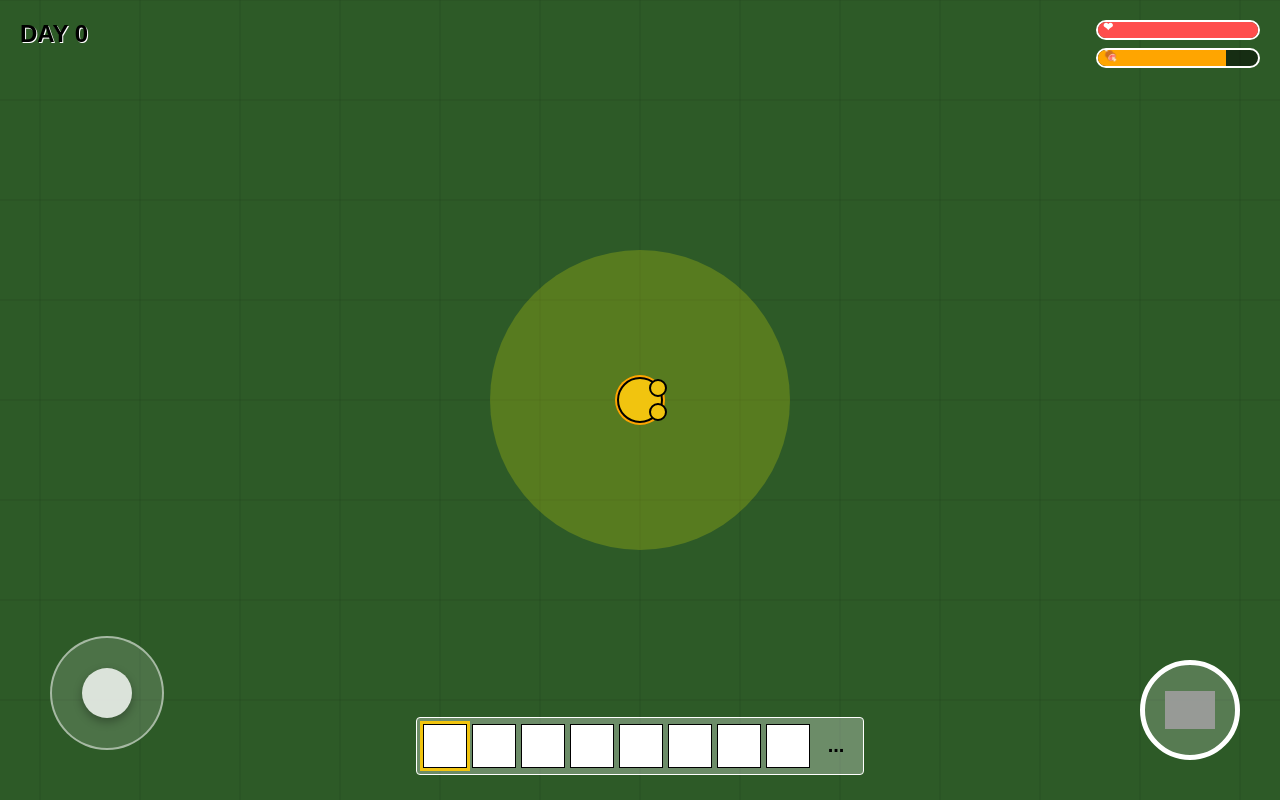
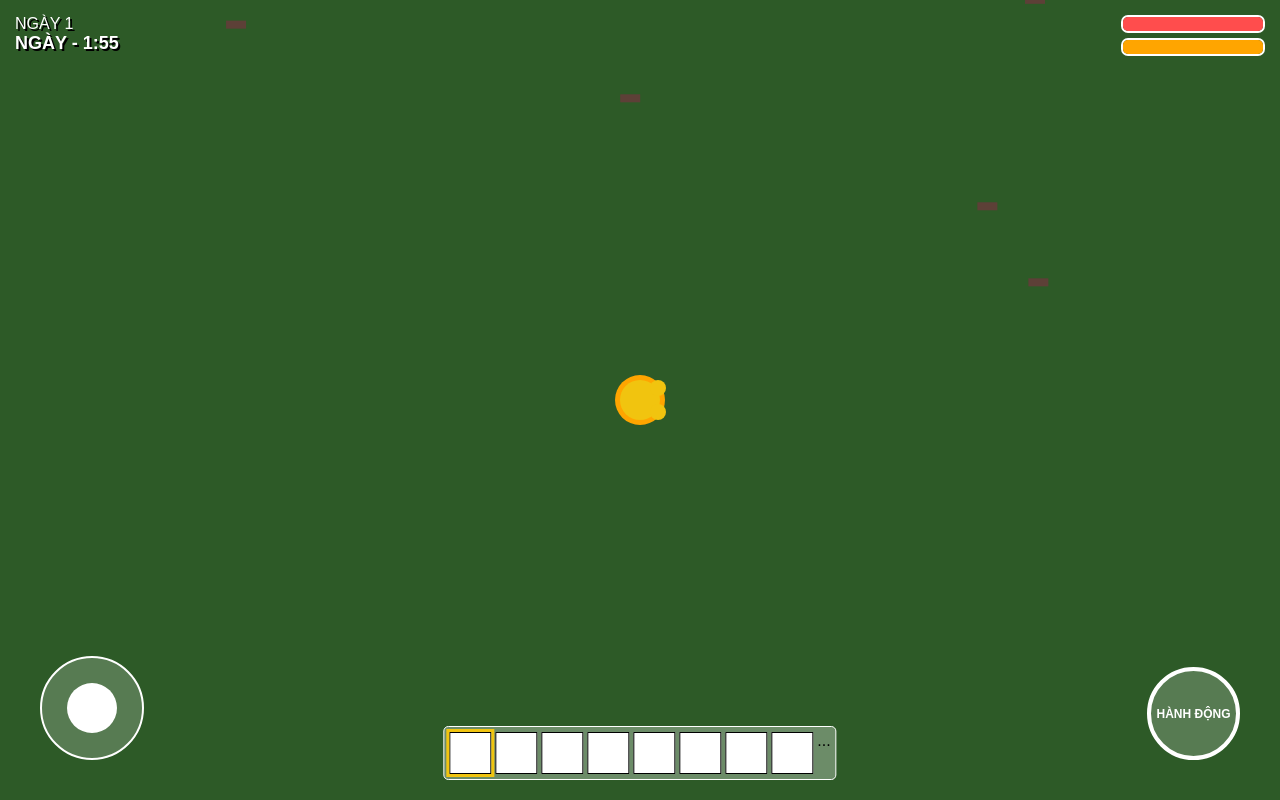
Before and after one commit to nguyenthanhduy281009-art/Island-Escape, a plain HTML site: page index.html in a window 1280 px wide. Drawn offline with Linux system fonts and the light colour scheme; grey boxes are pictures that could not be loaded.

Commit message:
Modify game title and enhance UI and mechanics
Updated title and improved UI elements for better visibility. Enhanced game mechanics with day/night cycle and player inventory management.

```diff
--- a/index.html
+++ b/index.html
@@ -3,174 +3,184 @@
 <head>
     <meta charset="UTF-8">
     <meta name="viewport" content="width=device-width, initial-scale=1.0, maximum-scale=1.0, user-scalable=no">
-    <title>Island Survival - Pro Version</title>
+    <title>Survival Island - Day/Night Cycle</title>
     <style>
-        body, html { margin: 0; padding: 0; width: 100%; height: 100%; overflow: hidden; background: #1a472a; touch-action: none; font-family: 'Arial', sans-serif; }
+        body, html { margin: 0; padding: 0; width: 100%; height: 100%; overflow: hidden; background: #1a472a; touch-action: none; font-family: Arial; user-select: none; }
         canvas { display: block; }
         #ui { position: absolute; top: 0; left: 0; width: 100%; height: 100%; pointer-events: none; z-index: 10; }
         #ui * { pointer-events: auto; }
 
-        /* Chỉ số - Góc phải trên */
-        .stats { position: absolute; top: 20px; right: 20px; display: flex; flex-direction: column; gap: 8px; }
-        .bar { width: 160px; height: 16px; background: rgba(0,0,0,0.5); border: 2px solid #fff; border-radius: 10px; overflow: hidden; position: relative; }
-        #hp-bar { width: 100%; height: 100%; background: #ff4d4d; transition: 0.3s; }
-        #food-bar { width: 80%; height: 100%; background: #ffa500; transition: 0.3s; }
-        .bar-icon { position: absolute; left: 5px; top: -2px; font-size: 12px; color: white; font-weight: bold; z-index: 2; }
+        /* Stats & Day/Night */
+        .header { position: absolute; top: 15px; left: 15px; color: white; text-shadow: 2px 2px #000; }
+        #time-label { font-size: 18px; font-weight: bold; }
+        .stats { position: absolute; top: 15px; right: 15px; }
+        .bar { width: 140px; height: 14px; background: rgba(0,0,0,0.5); border: 2px solid #fff; border-radius: 7px; margin-bottom: 5px; overflow: hidden; }
+        #hp-bar { width: 100%; height: 100%; background: #ff4d4d; }
+        #food-bar { width: 100%; height: 100%; background: #ffa500; }
 
-        /* Day Label - Góc trái trên */
-        #day-tag { position: absolute; top: 20px; left: 20px; color: #000; font-size: 24px; font-weight: bold; text-shadow: 1px 1px white; }
+        /* Joystick */
+        #joy-bg { position: absolute; bottom: 40px; left: 40px; width: 100px; height: 100px; background: rgba(255,255,255,0.2); border-radius: 50%; border: 2px solid #fff; }
+        #joy-stick { position: absolute; top: 25px; left: 25px; width: 50px; height: 50px; background: #fff; border-radius: 50%; }
 
-        /* Joystick - Góc trái dưới */
-        #joy-bg { position: absolute; bottom: 50px; left: 50px; width: 110px; height: 110px; background: rgba(255,255,255,0.15); border: 2px solid rgba(255,255,255,0.5); border-radius: 50%; }
-        #joy-stick { position: absolute; top: 30px; left: 30px; width: 50px; height: 50px; background: rgba(255,255,255,0.8); border-radius: 50%; box-shadow: 0 4px 10px rgba(0,0,0,0.3); }
+        /* Hotbar */
+        .hotbar { position: absolute; bottom: 20px; left: 50%; transform: translateX(-50%); display: flex; gap: 4px; background: rgba(255,255,255,0.3); padding: 5px; border-radius: 5px; border: 1px solid #fff; }
+        .slot { width: 40px; height: 40px; background: #fff; border: 1px solid #000; display: flex; align-items: center; justify-content: center; font-size: 10px; font-weight: bold; }
+        .slot.active { outline: 3px solid #f1c40f; }
 
-        /* Hotbar 8 ô - Giống ảnh Duy gửi */
-        .hotbar { position: absolute; bottom: 25px; left: 50%; transform: translateX(-50%); display: flex; gap: 5px; background: rgba(255,255,255,0.3); padding: 6px; border-radius: 4px; border: 1px solid #fff; }
-        .slot { width: 42px; height: 42px; background: #fff; border: 1px solid #000; display: flex; align-items: center; justify-content: center; position: relative; }
-        .slot.active { outline: 3px solid #f1c40f; z-index: 5; }
-        .dots { width: 42px; height: 42px; display: flex; align-items: center; justify-content: center; font-weight: bold; color: black; font-size: 20px; }
-
-        /* Nút Hành Động - Giống ảnh (Có icon) */
-        #action-btn {
-            position: absolute; bottom: 40px; right: 40px; width: 90px; height: 90px;
-            background: rgba(255,255,255,0.2); border: 5px solid #fff; border-radius: 50%;
-            display: flex; align-items: center; justify-content: center;
-        }
-        #action-btn img { width: 50px; opacity: 0.9; }
+        /* Nút Hành Động */
+        #action-btn { position: absolute; bottom: 40px; right: 40px; width: 85px; height: 85px; background: rgba(255,255,255,0.2); border: 4px solid #fff; border-radius: 50%; display: flex; align-items: center; justify-content: center; color: white; font-weight: bold; font-size: 12px; text-align: center; cursor: pointer; }
     </style>
 </head>
 <body>
 
 <div id="ui">
-    <div id="day-tag">DAY 0</div>
+    <div class="header">
+        <div id="day-label">NGÀY 1</div>
+        <div id="time-label">SÁNG - 02:00</div>
+    </div>
     <div class="stats">
-        <div class="bar"><span class="bar-icon">❤</span><div id="hp-bar"></div></div>
-        <div class="bar"><span class="bar-icon">🍖</span><div id="food-bar"></div></div>
+        <div class="bar"><div id="hp-bar"></div></div>
+        <div class="bar"><div id="food-bar"></div></div>
     </div>
-
     <div id="joy-bg"><div id="joy-stick"></div></div>
-
-    <div class="hotbar">
-        <div class="slot active" onclick="sel(0)"></div>
-        <div class="slot" onclick="sel(1)"></div>
-        <div class="slot" onclick="sel(2)"></div>
-        <div class="slot" onclick="sel(3)"></div>
-        <div class="slot" onclick="sel(4)"></div>
-        <div class="slot" onclick="sel(5)"></div>
-        <div class="slot" onclick="sel(6)"></div>
-        <div class="slot" onclick="sel(7)"></div>
-        <div class="dots" onclick="alert('Mở rương')">...</div>
-    </div>
-
-    <div id="action-btn" onclick="doAction()">
-        <img src="https://cdn-icons-png.flaticon.com/512/1004/1004696.png" alt="Punch">
-    </div>
+    <div class="hotbar" id="hotbar"></div>
+    <div id="action-btn" onclick="handleAction()">HÀNH ĐỘNG</div>
 </div>
 
 <canvas id="game"></canvas>
 
 <script>
-    const cvs = document.getElementById('game');
-    const ctx = cvs.getContext('2d');
-    cvs.width = window.innerWidth;
-    cvs.height = window.innerHeight;
+    const cvs = document.getElementById('game'), ctx = cvs.getContext('2d');
+    cvs.width = window.innerWidth; cvs.height = window.innerHeight;
 
-    // --- Biến Hệ Thống ---
-    let player = {
-        x: 0, y: 0, // Vị trí trong thế giới (World)
-        angle: 0, // Hướng xoay
-        speed: 4,
-        size: 22
-    };
+    // --- Biến Game ---
+    let world = { wood: [] };
+    let player = { x: 0, y: 0, angle: 0, speed: 4, inventory: Array(8).fill(null), activeSlot: 0 };
+    let campfire = { x: 0, y: 0, level: 1, woodNeeded: 3, woodInside: 0, radius: 150 };
     let joy = { x: 0, y: 0, active: false };
-    let camera = { x: 0, y: 0 };
+    let cycle = { phase: 'Ngày', timeLeft: 120, day: 1 }; // 120s = 2p
 
-    // --- Joystick Cảm ứng & Chuột ---
-    const jBg = document.getElementById('joy-bg');
-    const jSt = document.getElementById('joy-stick');
+    // Khởi tạo củi ngẫu nhiên
+    for(let i=0; i<20; i++) spawnWood();
 
-    function handleInput(clientX, clientY) {
-        if(!joy.active) return;
-        const r = jBg.getBoundingClientRect();
-        const cx = r.left + 55, cy = r.top + 55;
-        let dx = clientX - cx, dy = clientY - cy;
-        const d = Math.min(Math.sqrt(dx*dx + dy*dy), 55);
-        const ang = Math.atan2(dy, dx);
-
-        jSt.style.transform = `translate(${Math.cos(ang)*d}px, ${Math.sin(ang)*d}px)`;
-        joy.x = Math.cos(ang) * (d/55);
-        joy.y = Math.sin(ang) * (d/55);
-        player.angle = ang; // Cập nhật hướng xoay nhân vật
+    function spawnWood() {
+        world.wood.push({ x: (Math.random()-0.5)*2000, y: (Math.random()-0.5)*2000 });
     }
 
+    // --- Chu kỳ Ngày Đêm ---
+    setInterval(() => {
+        cycle.timeLeft--;
+        if(cycle.timeLeft <= 0) {
+            cycle.phase = cycle.phase === 'Ngày' ? 'Đêm' : 'Ngày';
+            cycle.timeLeft = 120;
+            if(cycle.phase === 'Ngày') cycle.day++;
+        }
+        document.getElementById('day-label').innerText = `NGÀY ${cycle.day}`;
+        let m = Math.floor(cycle.timeLeft/60), s = cycle.timeLeft%60;
+        document.getElementById('time-label').innerText = `${cycle.phase.toUpperCase()} - ${m}:${s<10?'0':''}${s}`;
+    }, 1000);
+
+    // --- Điều khiển (Joy/Mouse/Touch) ---
+    const jBg = document.getElementById('joy-bg'), jSt = document.getElementById('joy-stick');
+    function input(clientX, clientY) {
+        if(!joy.active) return;
+        let r = jBg.getBoundingClientRect(), cx = r.left+50, cy = r.top+50;
+        let dx = clientX-cx, dy = clientY-cy, d = Math.min(Math.sqrt(dx*dx+dy*dy), 50), ang = Math.atan2(dy, dx);
+        jSt.style.transform = `translate(${Math.cos(ang)*d}px, ${Math.sin(ang)*d}px)`;
+        joy.x = Math.cos(ang)*(d/50); joy.y = Math.sin(ang)*(d/50); player.angle = ang;
+    }
     jBg.addEventListener('mousedown', () => joy.active = true);
-    jBg.addEventListener('touchstart', (e) => { joy.active = true; handleInput(e.touches[0].clientX, e.touches[0].clientY); });
-    window.addEventListener('mousemove', e => handleInput(e.clientX, e.clientY));
-    window.addEventListener('touchmove', e => { if(joy.active) { e.preventDefault(); handleInput(e.touches[0].clientX, e.touches[0].clientY); } }, {passive: false});
-    window.addEventListener('mouseup', () => { joy.active = false; jSt.style.transform = ''; joy.x = 0; joy.y = 0; });
-    window.addEventListener('touchend', () => { joy.active = false; jSt.style.transform = ''; joy.x = 0; joy.y = 0; });
+    jBg.addEventListener('touchstart', e => { joy.active = true; input(e.touches[0].clientX, e.touches[0].clientY); });
+    window.addEventListener('mousemove', e => input(e.clientX, e.clientY));
+    window.addEventListener('touchmove', e => { if(joy.active) input(e.touches[0].clientX, e.touches[0].clientY); });
+    window.addEventListener('mouseup', () => { joy.active=false; jSt.style.transform=''; joy.x=0; joy.y=0; });
+    window.addEventListener('touchend', () => { joy.active=false; jSt.style.transform=''; joy.x=0; joy.y=0; });
 
-    // --- Vòng lặp chính ---
+    // --- Xử lý Hành Động ---
+    function handleAction() {
+        // 1. Nhặt Củi
+        let woodIndex = world.wood.findIndex(w => Math.hypot(w.x - player.x, w.y - player.y) < 50);
+        if(woodIndex !== -1) {
+            for(let i=0; i<8; i++) {
+                if(!player.inventory[i]) {
+                    player.inventory[i] = { type: 'WOOD', count: 1 };
+                    world.wood.splice(woodIndex, 1);
+                    renderHotbar(); return;
+                }
+            }
+        }
+        // 2. Tiếp Củi cho Lửa
+        let distToFire = Math.hypot(campfire.x - player.x, campfire.y - player.y);
+        let currentItem = player.inventory[player.activeSlot];
+        if(distToFire < 70 && currentItem && currentItem.type === 'WOOD') {
+            campfire.woodInside++;
+            player.inventory[player.activeSlot] = null;
+            if(campfire.woodInside >= campfire.woodNeeded) {
+                campfire.level++;
+                campfire.woodInside = 0;
+                campfire.radius += 50; // Tăng độ sáng
+                campfire.woodNeeded += 2;
+                alert("Lửa trại đã lên Cấp " + campfire.level);
+            }
+            renderHotbar();
+        }
+    }
+
+    // --- Vẽ Game ---
     function loop() {
-        // 1. Update Vị trí & Camera
-        player.x += joy.x * player.speed;
-        player.y += joy.y * player.speed;
-        camera.x = player.x - cvs.width/2;
-        camera.y = player.y - cvs.height/2;
+        player.x += joy.x * player.speed; player.y += joy.y * player.speed;
+        let camX = player.x - cvs.width/2, camY = player.y - cvs.height/2;
 
-        // 2. Vẽ Nền (Map rộng lớn)
-        ctx.fillStyle = "#2d5a27"; // Màu cỏ
-        ctx.fillRect(0, 0, cvs.width, cvs.height);
+        // Vẽ Cỏ
+        ctx.fillStyle = "#2d5a27"; ctx.fillRect(0,0,cvs.width,cvs.height);
 
-        // Vẽ lưới ô vuông để thấy map đang di chuyển
-        ctx.strokeStyle = "rgba(0,0,0,0.1)";
-        ctx.lineWidth = 1;
-        for(let i = -camera.x % 100; i < cvs.width; i += 100) {
-            ctx.beginPath(); ctx.moveTo(i, 0); ctx.lineTo(i, cvs.height); ctx.stroke();
-        }
-        for(let i = -camera.y % 100; i < cvs.height; i += 100) {
-            ctx.beginPath(); ctx.moveTo(0, i); ctx.lineTo(cvs.width, i); ctx.stroke();
+        // Vẽ Củi rơi trên đất
+        ctx.fillStyle = "#5d4037";
+        world.wood.forEach(w => {
+            ctx.fillRect(w.x - camX, w.y - camY, 20, 8);
+        });
+
+        // Vẽ Lửa Trại
+        let fx = campfire.x - camX, fy = campfire.y - camY;
+        ctx.fillStyle = "orange"; ctx.beginPath(); ctx.arc(fx, fy, 25, 0, 7); ctx.fill();
+
+        // Vẽ Hiệu ứng Tối (Ban đêm)
+        if(cycle.phase === 'Đêm' || cycle.timeLeft < 10) {
+            let opacity = cycle.phase === 'Đêm' ? 0.7 : 0.3;
+            ctx.fillStyle = `rgba(0,0,0,${opacity})`;
+            ctx.fillRect(0,0,cvs.width,cvs.height);
+
+            // Đục lỗ ánh sáng (Lửa & Người)
+            ctx.globalCompositeOperation = 'destination-out';
+            ctx.beginPath(); ctx.arc(fx, fy, campfire.radius, 0, 7); ctx.fill(); // Ánh sáng lửa
+            ctx.beginPath(); ctx.arc(cvs.width/2, cvs.height/2, 60, 0, 7); ctx.fill(); // Ánh sáng quanh người
+            ctx.globalCompositeOperation = 'source-over';
         }
 
-        // 3. Vẽ Lửa trại (Cố định ở tọa độ 0,0 của thế giới)
-        let campScreenX = 0 - camera.x;
-        let campScreenY = 0 - camera.y;
-        ctx.fillStyle = "rgba(255, 255, 0, 0.2)"; // Quầng sáng
-        ctx.beginPath(); ctx.arc(campScreenX, campScreenY, 150, 0, 7); ctx.fill();
-        ctx.fillStyle = "orange"; // Đống lửa
-        ctx.beginPath(); ctx.arc(campScreenX, campScreenY, 25, 0, 7); ctx.fill();
-
-        // 4. Vẽ Nhân vật (Ở giữa màn hình vì camera đi theo)
-        let px = player.x - camera.x;
-        let py = player.y - camera.y;
-
+        // Vẽ Nhân vật (Xoay tay theo Duy yêu cầu)
         ctx.save();
-        ctx.translate(px, py);
-        ctx.rotate(player.angle); // Xoay theo hướng di chuyển
-
-        // Thân nhân vật (Màu vàng như ảnh Duy gửi)
+        ctx.translate(cvs.width/2, cvs.height/2);
+        ctx.rotate(player.angle);
+        ctx.fillStyle = "#f1c40f"; ctx.beginPath(); ctx.arc(0,0,20,0,7); ctx.fill(); // Thân
         ctx.fillStyle = "#f1c40f";
-        ctx.beginPath(); ctx.arc(0, 0, player.size, 0, 7); ctx.fill();
-        ctx.strokeStyle = "black"; ctx.lineWidth = 2; ctx.stroke();
-
-        // 2 cái tay (Hướng nhân vật)
-        ctx.fillStyle = "#f1c40f";
-        ctx.beginPath(); ctx.arc(18, -12, 8, 0, 7); ctx.fill(); // Tay trái
-        ctx.stroke();
-        ctx.beginPath(); ctx.arc(18, 12, 8, 0, 7); ctx.fill();  // Tay phải
-        ctx.stroke();
-
+        ctx.beginPath(); ctx.arc(18,-12,8,0,7); ctx.fill(); // Tay trái
+        ctx.beginPath(); ctx.arc(18,12,8,0,7); ctx.fill();  // Tay phải
         ctx.restore();
 
         requestAnimationFrame(loop);
     }
 
-    function sel(i) {
-        document.querySelectorAll('.slot').forEach((s, idx) => s.classList.toggle('active', i === idx));
+    function renderHotbar() {
+        let html = '';
+        player.inventory.forEach((item, i) => {
+            html += `<div class="slot ${player.activeSlot==i?'active':''}" onclick="player.activeSlot=${i}; renderHotbar()">
+                ${item ? 'CỦI' : ''}
+            </div>`;
+        });
+        document.getElementById('hotbar').innerHTML = html + '<div class="dots">...</div>';
     }
 
-    loop();
-    window.onresize = () => { cvs.width = window.innerWidth; cvs.height = window.innerHeight; };
+    renderHotbar(); loop();
 </script>
 </body>
 </html>
```
